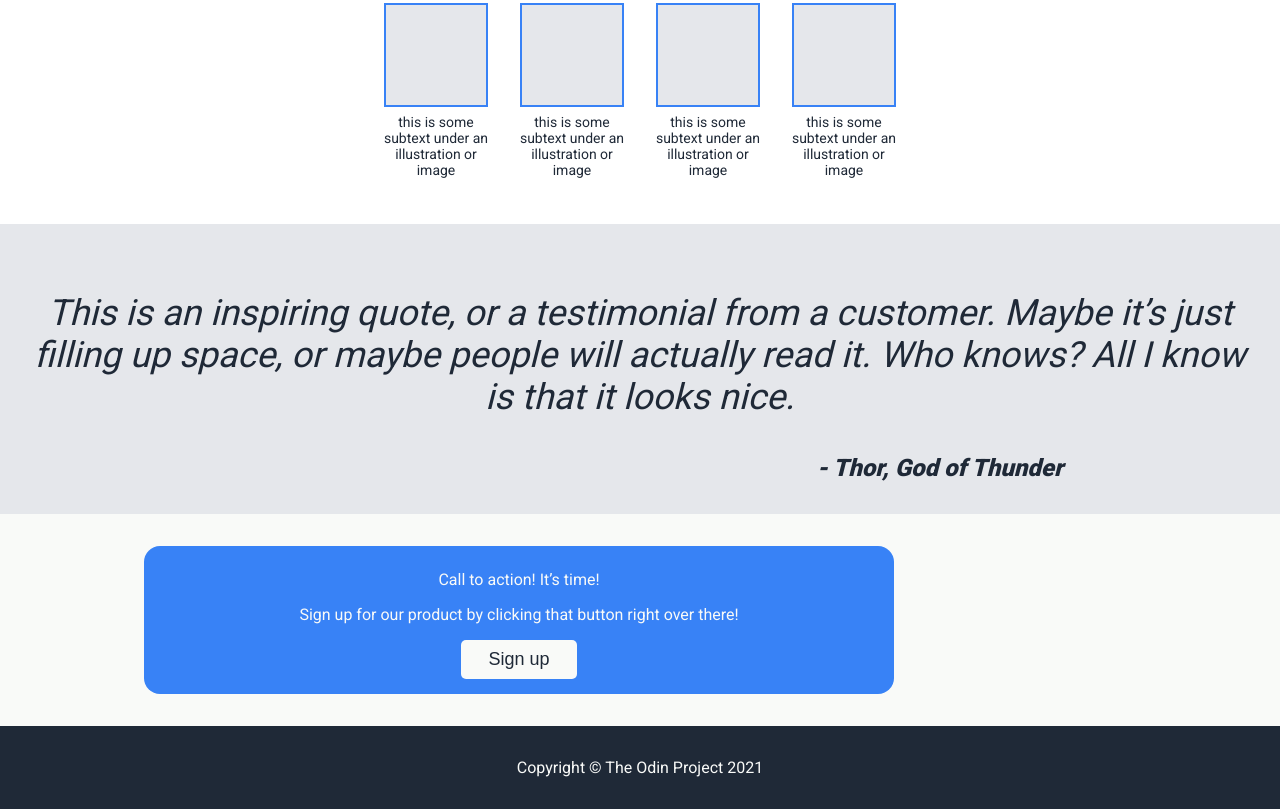
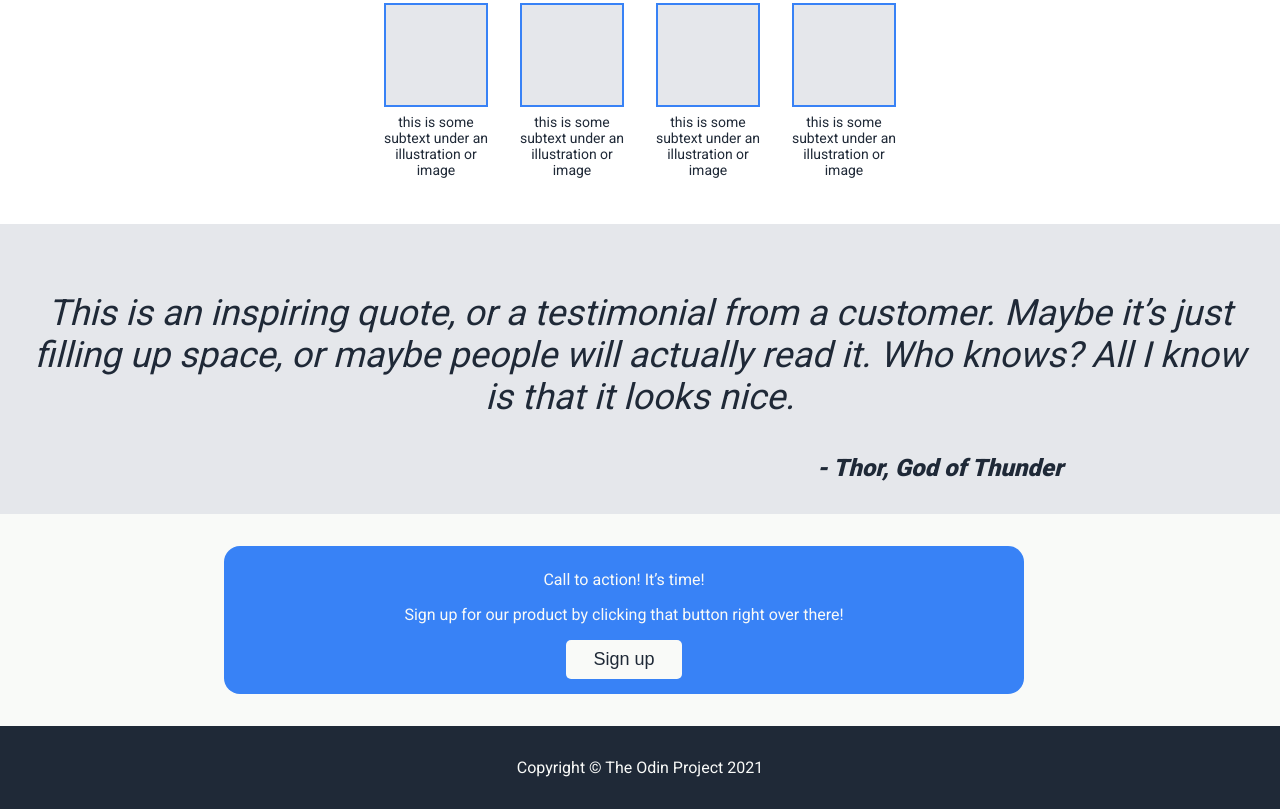
Before and after one commit to herman3321/firstGithubLiveProject, a plain HTML site: page index.html in a window 1280 px wide. Shown: the part 455-1264 px from the top of the page. Drawn offline with Linux system fonts and the light colour scheme.

Commit message:
fixing style

```diff
--- a/style.css
+++ b/style.css
@@ -125,13 +125,13 @@ body {
     padding: 2em;
   }
   .cta{
-    width: 750px;
+    width: 800px;
     height: 140px;
     background-color: #3882F6;
     text-align: center;
     padding-top: 0.5em;
     color: #F9FAF8;
-    margin-left: 7em;
+    margin-left: 12em;
     border-radius: 1em;
   }
   .cta-section .btn {
```
